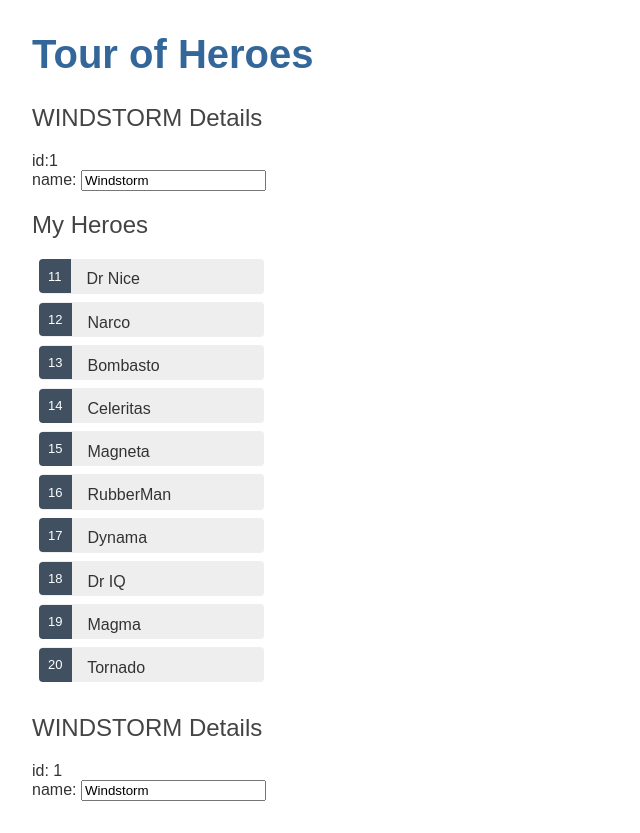
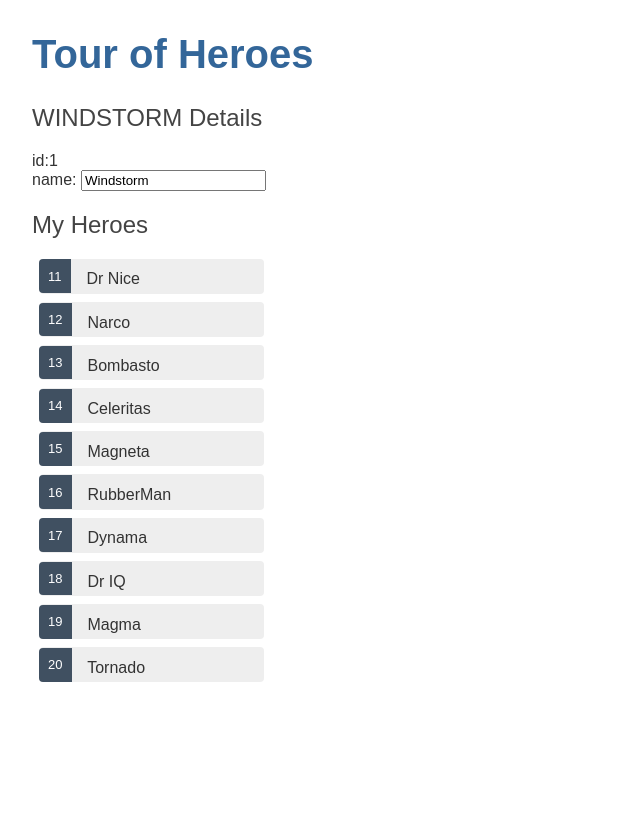
Before and after one commit to kveola13/bug-free-octo-winner, an Angular app in the folder angular/angular-tour-of-heroes/: page / in a window 1280 px wide. Shown: the whole page, without its empty margins (0-640 px from the left). After the commit the page ends 800 px from the top, so only its background shows below. Built offline with nearby package versions, Linux system fonts and the light colour scheme.

Commit message:
component fix

```diff
--- a/angular/angular-tour-of-heroes/src/app/hero-detail/hero-detail.component.html
+++ b/angular/angular-tour-of-heroes/src/app/hero-detail/hero-detail.component.html
@@ -1 +1,10 @@
-<p>hero-detail works!</p>
+
+<div *ngIf="hero">
+    <h2>{{hero.name | uppercase}} Details</h2>
+    <div><span>id: </span> {{hero.id}}</div>
+    <div>
+        <label> name:
+            <input [(ngModel)]="hero.name" placeholder="name"/>
+        </label>
+    </div>
+</div>
--- a/angular/angular-tour-of-heroes/src/app/hero-detail/hero-detail.component.ts
+++ b/angular/angular-tour-of-heroes/src/app/hero-detail/hero-detail.component.ts
@@ -1,4 +1,5 @@
-import { Component, OnInit } from '@angular/core';
+import { Component, Input, OnInit } from '@angular/core';
+import { Hero } from '../hero';
 
 @Component({
   selector: 'app-hero-detail',
@@ -6,6 +7,10 @@ import { Component, OnInit } from '@angular/core';
   styleUrls: ['./hero-detail.component.css']
 })
 export class HeroDetailComponent implements OnInit {
+  @Input() hero: Hero ={
+    id: 1,
+    name: "Stormwind"
+  }
 
   constructor() { }
 
--- a/angular/angular-tour-of-heroes/src/app/heroes/heroes.component.html
+++ b/angular/angular-tour-of-heroes/src/app/heroes/heroes.component.html
@@ -7,18 +7,10 @@
 </div>
 <h2>My Heroes</h2>
 <ul class="heroes">
-    <li [class.selected]="hero === selectedHero"
-    *ngFor="let hero of heroes" (click)="onSelect(hero)">
+    <li
+    [class.selected]="hero === selectedHero"
+    *ngFor="let hero of heroes"
+    (click)="onSelect(hero)">
         <span class="badge">{{hero.id}}</span> {{hero.name}}
     </li>
 </ul>
-
-<div *ngIf="selectedHero">
-    <h2>{{selectedHero.name | uppercase}} Details</h2>
-    <div><span>id: </span> {{selectedHero.id}}</div>
-    <div>
-        <label> name:
-            <input [(ngModel)]="selectedHero.name" placeholder="name"/>
-        </label>
-    </div>
-</div>
```
